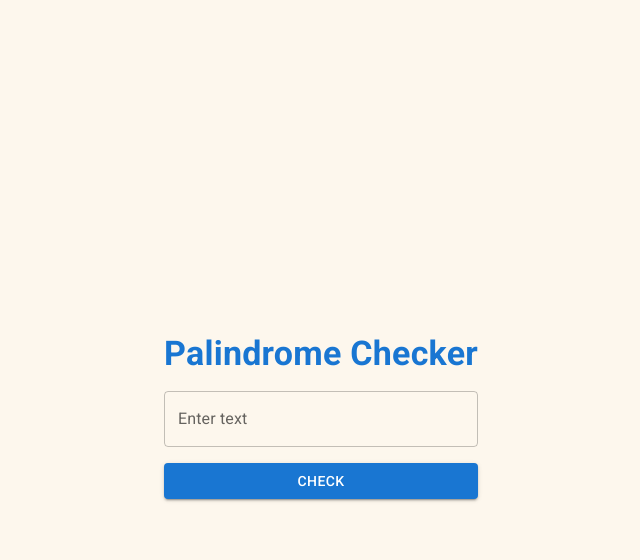
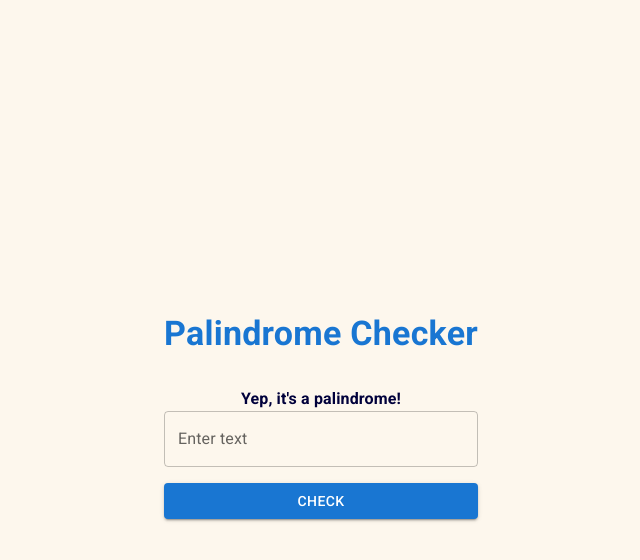
Before and after one commit to stabjana/Palindrome-app, a React (Vite) app: page / in a window 1280 px wide. Both pictures are taken after a click on the button "CHECK". Shown: the top 560 px of the page, without its empty margins (319-959 px from the left). Built offline with nearby package versions, Linux system fonts and the light colour scheme.

Commit message:
fix functionality

```diff
--- a/src/Components/Input.tsx
+++ b/src/Components/Input.tsx
@@ -1,18 +1,38 @@
-import { TextField, Box, Button } from "@mui/material";
+import { TextField, Box, Button, Typography } from "@mui/material";
+import {checkPalindrome} from "../PalindromeCheck";
+import { useState } from "react";
 
 export const Input = () => {
+    const [input, setInput] = useState(''); // State für den Input-Wert
+    const [isPalindrome, setIsPalindrome] = useState<boolean>(null);
+
+  const handleCheck = () => { // pass input to check function
+      const result = checkPalindrome(input);
+      setIsPalindrome(result);
+  };
+
   return (
     <Box sx={{ display: "flex", flexDirection: "column", justifyContent: "center", mt: 2 }}>
+
+      {isPalindrome !== null && (
+        <Typography sx={{ mt: 2, fontWeight: "bold" }}>
+          {isPalindrome ? "Yep, it's a palindrome!" : "No, it's not a palindrome!"}
+        </Typography>
+      )}
+
       <TextField
         label="Enter text"
+        id="input"
         variant="outlined"
         fullWidth
         sx={{ maxWidth: 400 }}
+        value={input}
+        onChange={(e) => setInput(e.target.value)}
       />
       <Button
       variant="contained"
       sx={{ mt: 2 }}
-      //onClick={bla}
+      onClick={handleCheck}
       >
         Check
         </Button>
--- a/src/PalindromeCheck.ts
+++ b/src/PalindromeCheck.ts
@@ -1,7 +1,5 @@
 // split reverse join
 
-function checkPalindrome(str: string) {
+export function checkPalindrome(str: string) {
     return str === str.split('').reverse().join('');
   }
-
-  export default checkPalindrome;
```
